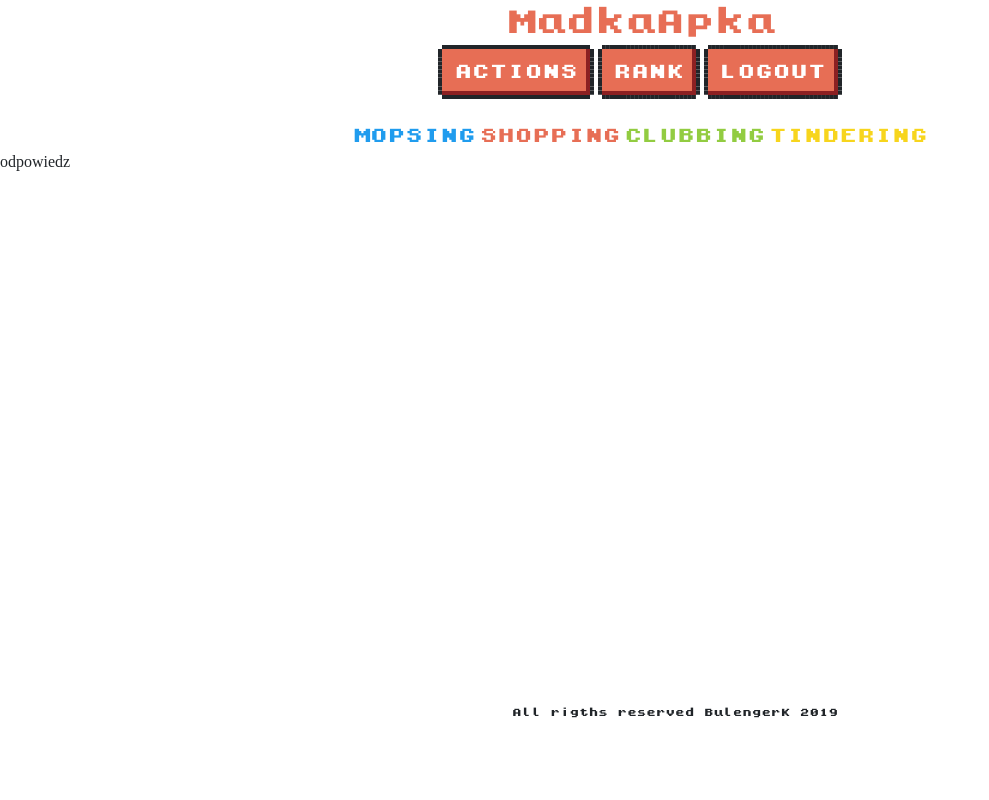
After one commit to bulengerkacper/MadkaApka, a Django app: page /action/1 in a window 1280 px wide. The commit adds this page. Shown: the whole page, without its empty margins (0-989 px from the left). Run offline with Django 3.2, Linux system fonts and the light colour scheme; some libraries are stand-ins or nearby versions.

Commit message:
beging of actions in game

```diff
--- /dev/null
+++ b/apka/templates/apka/action.html
@@ -0,0 +1,28 @@
+<!-- minify -->
+<link href="https://unpkg.com/nes.css@2.2.0/css/nes.min.css" rel="stylesheet" />
+<!-- latest -->
+<link href="https://unpkg.com/nes.css@latest/css/nes.min.css" rel="stylesheet" />
+<!-- core style only -->
+<link href="https://unpkg.com/nes.css/css/nes-core.min.css" rel="stylesheet" />
+
+{% extends 'apka/template.html' %}
+
+{% block content %}
+</br>
+<center>
+<a href=/mopsing><span class="nes-text is-primary">MOPSING</span></a>
+<a href=/shopping><span class="nes-text is-error">SHOPPING</span></a>
+<a href=/clubbing><span class="nes-text is-success">CLUBBING</span></a>
+<a href=/tindering><span class="nes-text is-warning">TINDERING</span></a>
+</center>
+
+<!-- <div class="nes-container is-dark with-title">
+  <p class="title">MOPSING</p>
+  <a href=/action/1><p>Dawaj mie ten zasilek czolwieku</p></a>
+  <a href=action/2><p>Co jeszcze nalezy sie mojemu bombelkowi?</p>
+  <a href=/action/3><p>Kce rozmawiac z kierownikiem</p></a>
+  <a href=/action/4><p>Kce doniesc na somsiada zlodzieja</p></a>
+</div> -->
+
+{{action}}
+{% endblock %}
--- a/apka/templates/apka/template.html
+++ b/apka/templates/apka/template.html
@@ -39,6 +39,11 @@
 	  left: 40%;
   	}
 
+  	p {
+  		font-family: "kongtext";
+  		font-size:60%;
+  	}
+
 </style>
 
 
--- a/apka/urls.py
+++ b/apka/urls.py
@@ -5,4 +5,10 @@ urlpatterns = [
 		path('', views.action_list, name='action_list'),
 		path('mothersrank', views.mothers_rank, name='mothers_rank'),
 		path('mother/<int:id>', views.mother_detail, name='mother_detail'),
+		path('mopsing', views.mopsing, name='mopsing'),
+		path('shopping', views.shopping, name='shopping'),
+		path('clubbing', views.clubbing, name='clubbing'),
+		path('tindering', views.tindering, name='tindering'),
+		path('tindering', views.tindering, name='tindering'),
+		path('action/<int:id>', views.perform_action, name='perform_action')
 ]
--- a/apka/views.py
+++ b/apka/views.py
@@ -17,4 +17,20 @@ def mothers_rank(request):
 def mother_detail(request, id):
 	mother = get_object_or_404(Mother, id=id)
 	return render(request, 'apka/mother_detail.html', {'mother':mother})
+
+def mopsing(request):
+	return render(request, 'apka/mopsing.html', {'mopsing':mopsing})
+
+def shopping(request):
+	return render(request, 'apka/shopping.html', {'shopping': shopping})
+
+def clubbing(request):
+	return render(request, 'apka/clubbing.html', {'clubbing':clubbing})
+
+def tindering(request):
+	return render(request, 'apka/tindering.html', {'tindering':tindering})
+
+def perform_action(request,id):
+	action = "odpowiedz"
+	return render(request, 'apka/action.html', {'action':action})
 # Create your views here.
```
Also changed, not shown: apka/templates/apka/action_list.html (added, +19 -0 lines), apka/templates/apka/mopsing.html (added, +26 -0 lines).
